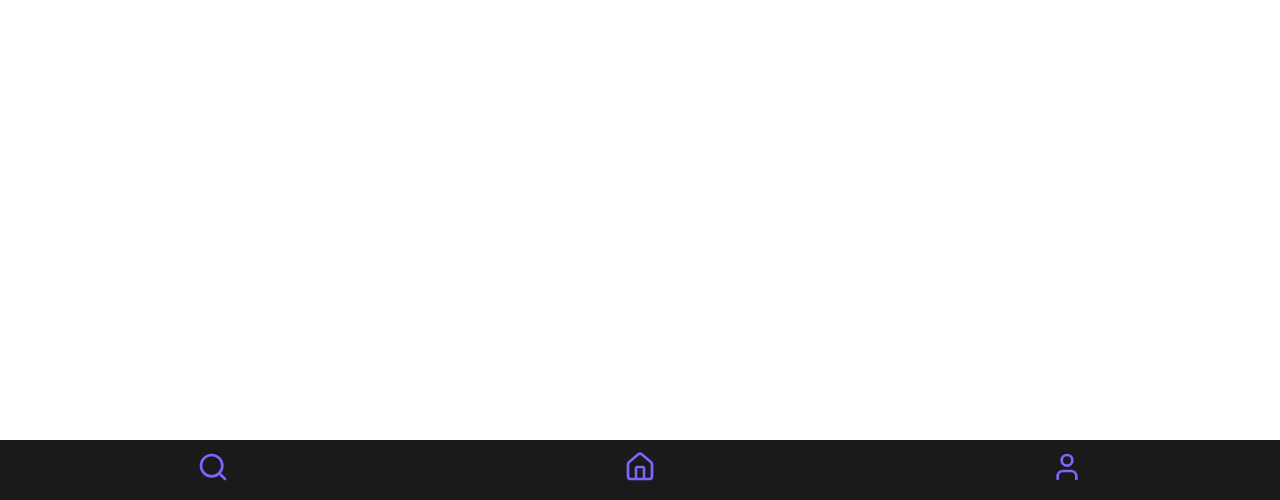
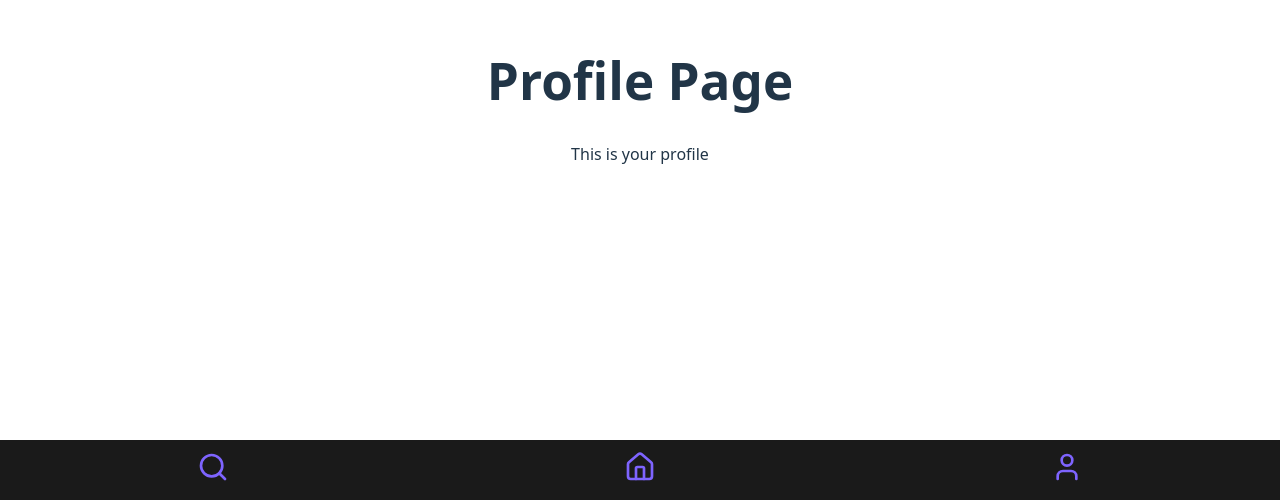
Before and after one commit to zoiska/DishCord, a React (Vite) app: page /profile in a window 1280 px wide. Before the commit this address had no page. Shown: the part 300-800 px from the top of the page. Built offline with nearby package versions, Linux system fonts and the light colour scheme.

Commit message:
added profile page

```diff
--- a/src/App.jsx
+++ b/src/App.jsx
@@ -1,5 +1,6 @@
 import RecipeBrowser from "./pages/RecipeBrowser/RecipeBrowser.jsx";
 import Home from "./pages/Home/Home.jsx";
+import Profile from "./pages/Profile/Profile.jsx";
 import BottomNav from "./components/BottomNav/BottomNav.jsx";
 
 import { Route, Routes } from "react-router-dom";
@@ -11,6 +12,7 @@ function App() {
       <Routes>
         <Route path="/" element={<Home />} />
         <Route path="/recipe-browser" element={<RecipeBrowser />} />
+        <Route path="/profile" element={<Profile />} />
       </Routes>
       <BottomNav />
     </>
--- a/src/components/BottomNav/BottomNav.jsx
+++ b/src/components/BottomNav/BottomNav.jsx
@@ -11,7 +11,7 @@ function BottomNav() {
       <NavLink to="/" className="nav-link">
         <Home size={32} />
       </NavLink>
-      <NavLink to="/" className="nav-link">
+      <NavLink to="/profile" className="nav-link">
         <User size={32} />
       </NavLink>
     </div>
--- /dev/null
+++ b/src/pages/Profile/Profile.jsx
@@ -0,0 +1,12 @@
+import "./Profile.css";
+
+function Profile() {
+  return (
+    <div>
+      <h1>Profile Page</h1>
+      <p>This is your profile</p>
+    </div>
+  );
+}
+
+export default Profile;
```
Also changed, not shown: src/pages/Profile/Profile.css (added).
